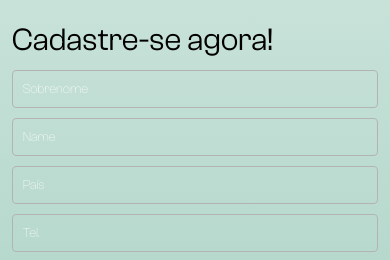
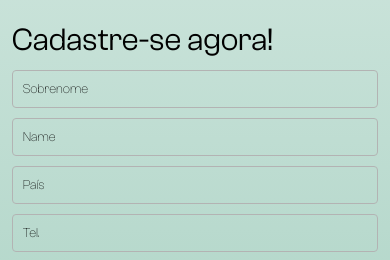
Before and after one commit to fullyDeepak/project-vctrade, a plain HTML site: page index.html in a window 390 px wide. Shown: the part 822-1082 px from the top of the page. Drawn offline with Linux system fonts and the light colour scheme.

Commit message:
more responsive

```diff
--- a/responsive1.css
+++ b/responsive1.css
@@ -9,6 +9,13 @@
     .sc-1-foot{
         position: static;
         margin-top: 50px;
+    }
+    .contact-form input{
+        color: black;
+        font-weight: 500;
+    }
+    .contact-form input::placeholder {
+        color: black;
     }
     h1{
         font-size: 7vw;
```
